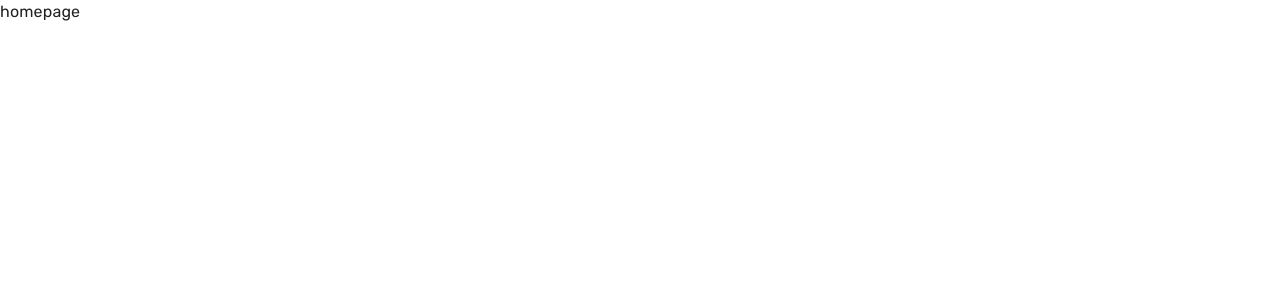
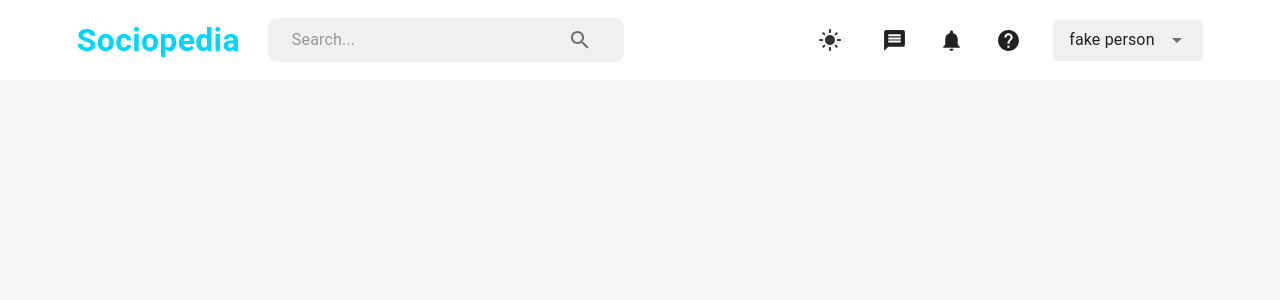
Before and after one commit to awidjaj1/notes-app, a React (Create React App) app in the folder client/: page /home in a window 1280 px wide. Shown: the top 300 px of the page. Built offline with nearby package versions, Linux system fonts and the light colour scheme.

Commit message:
done with navbar

```diff
--- a/client/src/scenes/homePage/index.jsx
+++ b/client/src/scenes/homePage/index.jsx
@@ -1,5 +1,7 @@
+import { Box } from "@mui/material";
+import Navbar from "scenes/navbar";
 const HomePage = () => {
-    return <div>homepage</div>;
+    return <Box><Navbar /></Box>;
 }
 
 export default HomePage;
--- a/client/src/scenes/navbar/index.jsx
+++ b/client/src/scenes/navbar/index.jsx
@@ -14,7 +14,7 @@
     Search,
     Message,
     DarkMode,
-    lightMode,
+    LightMode,
     Notifications,
     Help,
     Menu,
@@ -43,7 +43,7 @@
     const primaryLight = theme.palette.primary.light;
     const alt = theme.palette.background.alt;
 
-    const fullName = `${user.firstName} ${user.lastName}`;
+    const fullName = user === null? "fake person": `${user.firstName} ${user.lastName}`;
 
     // provide padding and color props to mui FlexBetween custom component
     // only works for box, o.w. use sx prop
@@ -62,7 +62,125 @@
                     }}>
                     Sociopedia
                 </Typography>
+                {isNonMobileScreens && (
+                    <FlexBetween backgroundColor={neutralLight} borderRadius="9px" gap="3rem" padding="0.1rem 1.5rem">
+                        <InputBase placeholder="Search..." />
+                        <IconButton>
+                            <Search />
+                        </IconButton>
                     </FlexBetween>
+                )}
+                </FlexBetween>
+                {/* DESKTOP NAV */}
+                {isNonMobileScreens? (
+                    <FlexBetween gap="2rem">
+                        <IconButton onClick={() => dispatch(setMode())}>
+                            {theme.palette.mode === "dark"? (
+                                    <DarkMode sx={{fontSize: "25px"}} />
+                                ): (
+                                    <LightMode sx={{color: dark, fontsize: "25px"}} />
+                                )}
+                        </IconButton>
+                        <Message sx={{fontSize: "25px"}} />
+                        <Notifications sx={{fontSize: "25px"}} />
+                        <Help sx={{fontSize: "25px"}} />
+                        <FormControl variant="standard" value={fullName}>
+                            <Select
+                                value={fullName}
+                                sx={{
+                                    backgroundColor: neutralLight,
+                                    width: "150px",
+                                    borderRadius: "0.25rem",
+                                    p: "0.25rem 1rem",
+                                    "& .MuiSvgIcon-root": {
+                                        pr: "0.25rem",
+                                        width: "3rem"
+                                    },
+                                    "& .MuiSelect-select:focus": {
+                                        backgroundColor: neutralLight
+                                    }
+                                }}
+                                input={<InputBase />}
+                            >
+                                <MenuItem value={fullName}>
+                                    <Typography>{fullName}</Typography>
+                                </MenuItem>
+                                <MenuItem onClick={() => dispatch(setLogout())}>Log Out</MenuItem>
+                            </Select>
+                        </FormControl>
+                    </FlexBetween>
+                    ): (
+                    <IconButton
+                        onClick={() => setIsMobileMenuToggled(!isMobileMenuToggled)}
+                    >
+                        <Menu />
+                    </IconButton>
+                    )
+                }
+                {/* MOBILE NAV */}
+                {!isNonMobileScreens && isMobileMenuToggled && (
+                    <Box
+                        position="fixed"
+                        right="0"
+                        bottom="0"
+                        height="100%"
+                        zIndex="10"
+                        maxWidth="500px"
+                        minWidth="300px"
+                        backgroundColor={background}
+                    >
+                        {/* ClOSE ICON */}
+                        <Box display="flex" justifyContent="flex-end" p="1rem">
+                            <IconButton
+                                onClick={() => setIsMobileMenuToggled(!isMobileMenuToggled)}
+                            >
+                                <Close />
+                            </IconButton>
+                        </Box>
+
+                        {/* MENU ITEMS */}
+                        <FlexBetween display="flex" flexDirection="column" justifyContent="center" alightItems="center" gap="3rem">
+                        <IconButton
+                            onClick={() => dispatch(setMode())}
+                            sx={{fontSize: "25px"}}
+                        >
+                            {theme.palette.mode === "dark"? (
+                                <DarkMode sx={{fontSize: "25px"}} />
+                            ): (
+                                <LightMode sx={{color: dark, fontsize: "25px"}} />
+                            )}
+                        </IconButton>
+                        <Message sx={{fontSize: "25px"}} />
+                        <Notifications sx={{fontSize: "25px"}} />
+                        <Help sx={{fontSize: "25px"}} />
+                        <FormControl variant="standard" value={fullName}>
+                            <Select
+                                value={fullName}
+                                sx={{
+                                    backgroundColor: neutralLight,
+                                    width: "150px",
+                                    borderRadius: "0.25rem",
+                                    p: "0.25rem 1rem",
+                                    "& .MuiSvgIcon-root": {
+                                        pr: "0.25rem",
+                                        width: "3rem"
+                                    },
+                                    "& .MuiSelect-select:focus": {
+                                        backgroundColor: neutralLight
+                                    }
+                                }}
+                                input={<InputBase />}
+                            >
+                                <MenuItem value={fullName}>
+                                    <Typography>{fullName}</Typography>
+                                </MenuItem>
+                                <MenuItem onClick={() => dispatch(setLogout())}>Log Out</MenuItem>
+                            </Select>
+                        </FormControl>
+                    </FlexBetween>
+
+                    </Box>
+                )}
         </FlexBetween>;
 };
 
--- a/client/src/theme.js
+++ b/client/src/theme.js
@@ -32,7 +32,7 @@
   // mui theme settings
   export const themeSettings = (mode) => {
     return {
-        pallete: {
+        palette: {
             mode: mode,
             ...(mode === "dark")? {
                 // pallete values for dark mode
```
Lines whose indentation alone changed are shown as unchanged.
